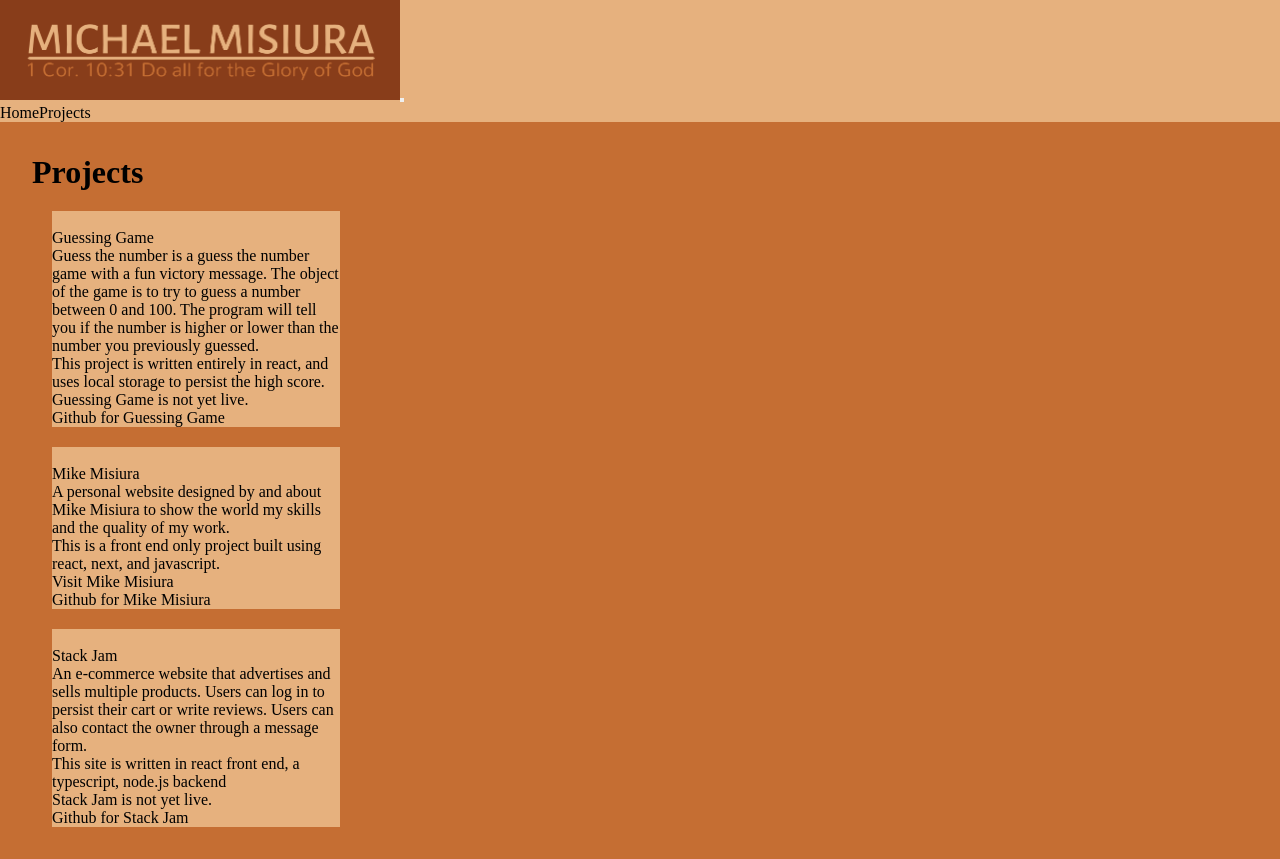
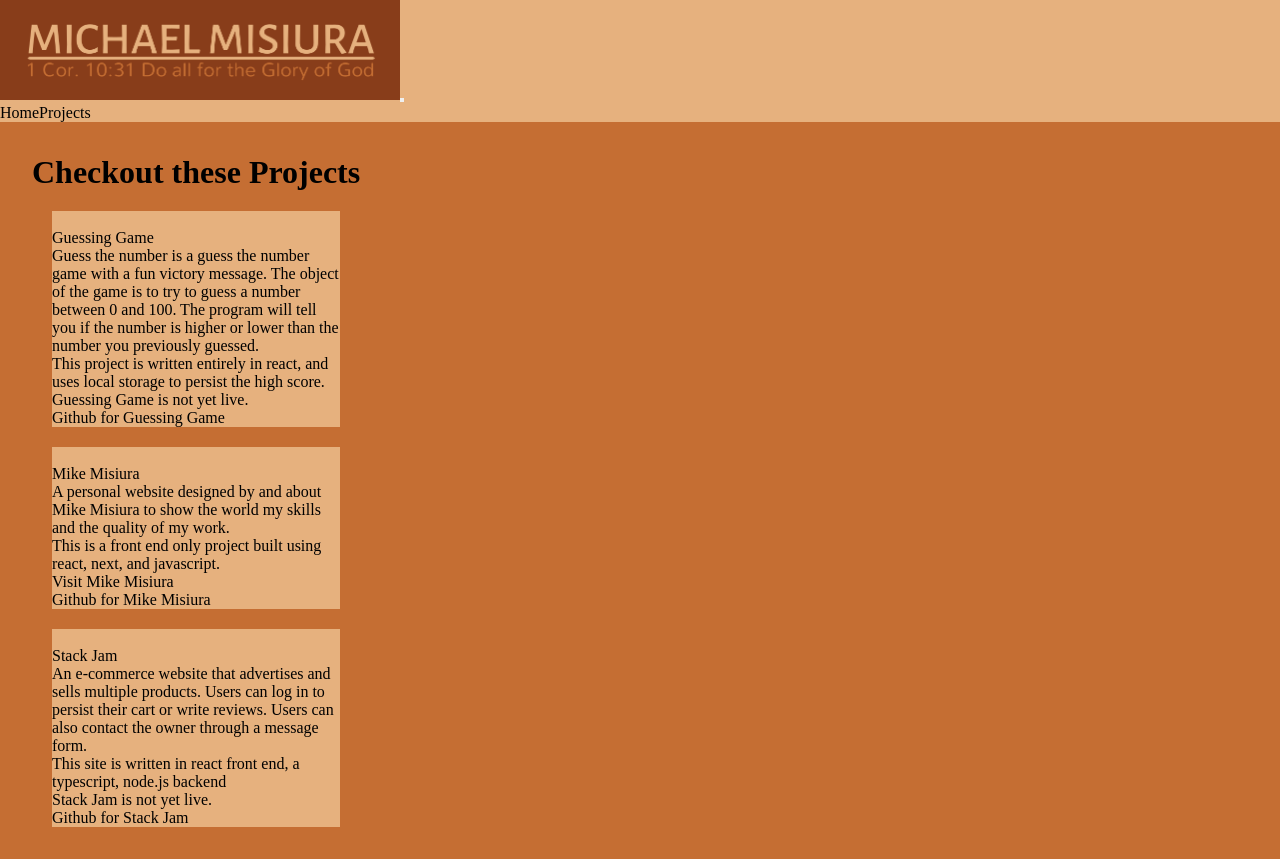
Before and after one commit to MikeMisiura/my-website, a Next.js app: page /projects in a window 1280 px wide. Built offline with nearby package versions, Linux system fonts and the light colour scheme.

Commit message:
changes the project page

```diff
--- a/pages/projects/index.js
+++ b/pages/projects/index.js
@@ -15,7 +15,7 @@ export default function Projects() {
             </Head>
 
             <div className={styles.nav}>
-                <h1>Projects</h1>
+                <h1>Checkout these Projects</h1>
                 <ListProducts />
             </div>
         </>
```
